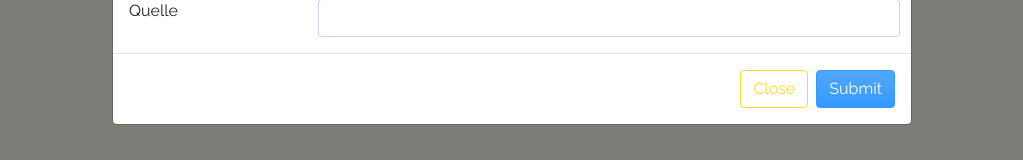
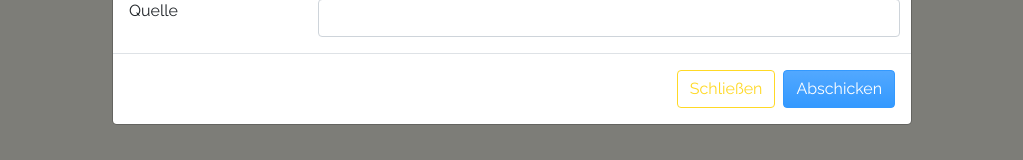
Before and after one commit to allnamesaretaken2/cooky, a Vue app in the folder cookyui/: page /#/ in a window 1280 px wide. Both pictures are taken after a click on the button "Hinzufügen". Shown: the part 541-701 px from the top of the page, without its empty margins (128-1151 px from the left). Built offline with nearby package versions, Linux system fonts and the light colour scheme; no server answers.

Commit message:
frontend: code cleanup

```diff
--- a/cookyui/src/components/ModalAddRecipe.vue
+++ b/cookyui/src/components/ModalAddRecipe.vue
@@ -35,9 +35,9 @@
       </div>
 
       <div class="modal-footer">
-             <button type="button" class="btn btn-outline-info" @click="close()"> Close </button>
+             <button type="button" class="btn btn-outline-info" @click="close()"> Schließen </button>
    <button type="button" class="btn btn-primary" data-dismiss="modal" @click="submitAndClose()">
-     Submit
+     Abschicken
    </button>
       </div>
     </div>
@@ -59,11 +59,11 @@ export default {
         close() {
             this.$emit('close')
         },
-        submitAndClose: async function(){
+        async submitAndClose() {
             try {
-                await fetch('/rest/recipes/', {method: 'POST', headers:{'Content-Type': 'application/json'}, body: JSON.stringify(this.newRecipe)});
+                await fetch('/rest/recipes/', {method: 'POST', headers:{'Content-Type': 'application/json'}, body: JSON.stringify(this.newRecipe)})
             } catch (error) {
-                console.log("Error: ", error);
+                console.log("Error: ", error)
             }
             this.close()
         },
--- a/cookyui/src/components/Recipe.vue
+++ b/cookyui/src/components/Recipe.vue
@@ -15,11 +15,11 @@ export default {
     methods: {
         getRecipe: async function(recipeID) {
             try {
-                const response = await fetch('/rest/recipes/'+recipeID, {method: 'GET', headers:{'Content-Type': 'application/json'}});
-                const json = await response.json();
+                const response = await fetch('/rest/recipes/'+recipeID, {method: 'GET', headers:{'Content-Type': 'application/json'}})
+                const json = await response.json()
                 this.recipe = json
             } catch (error) {
-                console.log("Error: ", error);
+                console.log("Error: ", error)
             }
         },
     },
--- a/cookyui/src/components/RecipeList.vue
+++ b/cookyui/src/components/RecipeList.vue
@@ -31,13 +31,13 @@ export default {
     ModalAddRecipe
   },
   methods: {
-    getRecipeList: async function() {
+    async getRecipeList() {
       try {
-        const response = await fetch('/rest/recipes/', {method: 'GET', headers:{'Content-Type': 'application/json'}});
-        const json = await response.json();
+        const response = await fetch('/rest/recipes/', {method: 'GET', headers:{'Content-Type': 'application/json'}})
+        const json = await response.json()
         this.recipes = json
       } catch (error) {
-        console.log("Error: ", error);
+        console.log("Error: ", error)
       }
     },
     openModal() {
```
